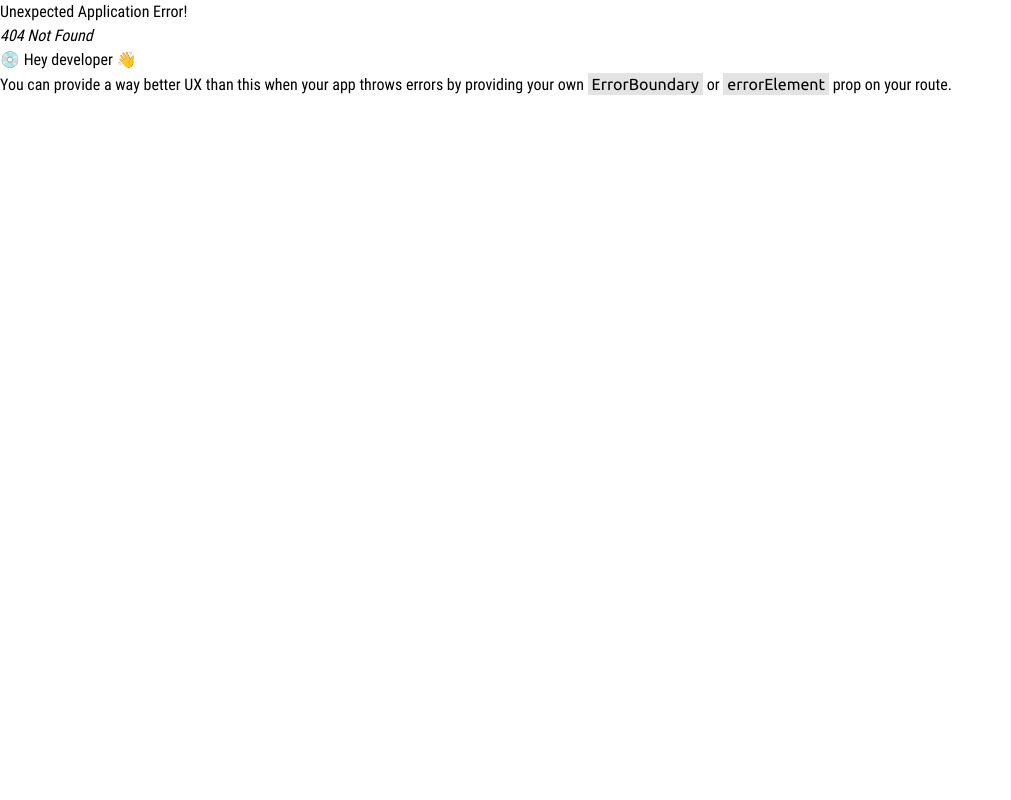
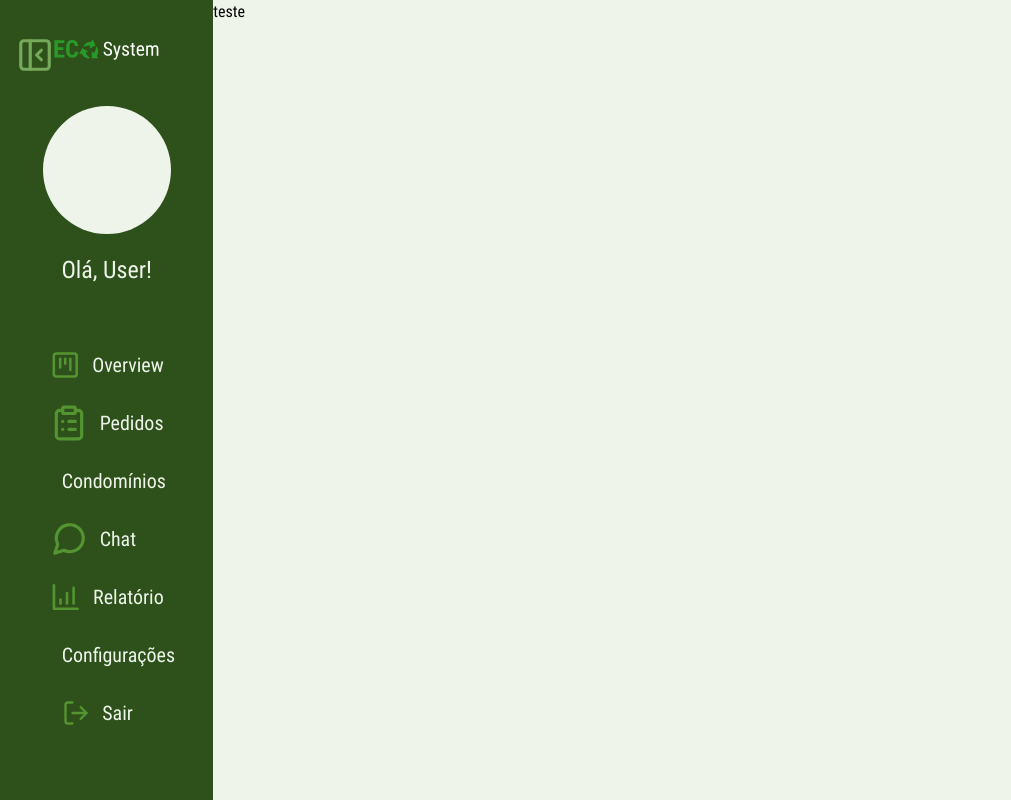
Before and after one commit to projeto-reciclagem/projeto-reciclagem-front, a React (Vite) app: page /cooperativa in a window 1280 px wide. Before the commit this address had no page. Shown: the whole page, without its empty margins (0-1011 px from the left). Built offline with nearby package versions, Linux system fonts and the light colour scheme.

Commit message:
Navbar cooperativa feita!

```diff
--- a/src/Router.tsx
+++ b/src/Router.tsx
@@ -2,6 +2,7 @@ import { createBrowserRouter, RouterProvider } from 'react-router-dom'
 import Home from './pages/home/Home'
 import Login from './pages/login/Login'
 import QuemSomos from './pages/quem-somos/QuemSomos'
+import Cooperativa from './pages/cooperativa/Cooperativa'
 
 // !!! Aqui é onde vamos adicionar tudo que vai vir de Rotas de navegação
 // entre páginas do nosso projeto !!!
@@ -18,6 +19,10 @@ const routes = createBrowserRouter([
     path: '/acesso',
     element: <Login />,
   },
+  {
+    path: '/cooperativa',
+    element: <Cooperativa />,
+  },
 ])
 
 export function Router() {
--- /dev/null
+++ b/src/components/DashCooperativa/LayoutCooperativa.tsx
@@ -0,0 +1,115 @@
+import logo from '@/assets/eco-system-logo.svg'
+import {
+  BarChart4,
+  Building,
+  ClipboardList,
+  Cog,
+  KanbanSquare,
+  LogOut,
+  MessageCircle,
+  PanelLeft,
+  PanelLeftClose,
+} from 'lucide-react'
+import { useState } from 'react'
+
+interface LayoutCooperativaProps {
+  children: React.ReactNode
+}
+
+export function LayoutCooperativa({ children }: LayoutCooperativaProps) {
+  const [menuus, setMenu] = useState(true)
+
+  const toggleMenu = () => {
+    setMenu(!menuus)
+  }
+
+  return (
+    <>
+      <div className="flex">
+        <nav
+          className={`relative flex h-screen w-2/12 flex-col items-center gap-10 bg-moss-green-800 pt-8 transition-all duration-150
+          ${!menuus ? 'left-[-238px] ' : 'left-0'}`}
+        >
+          {/* Logo */}
+          <img src={logo} alt="" className="w-6/12" />
+          {/* Foto e nome do usuário */}
+          <div className="flex w-11/12 flex-col items-center gap-5 pb-5">
+            <div className="h-32 w-32 rounded-full bg-moss-green-50" />
+            <p className="text-2xl text-moss-green-50">Olá, User!</p>
+          </div>
+          {/* Menu */}
+          <div className="flex h-[30vh] w-11/12">
+            <ul className="mx-auto flex w-7/12 flex-col justify-between gap-5">
+              <li className="flex items-center gap-3 text-xl text-moss-green-50">
+                <KanbanSquare size={38} className="text-moss-green-500" />
+                <p className="navbar-item relative cursor-pointer transition-all duration-100 hover:translate-x-2">
+                  Overview
+                </p>
+              </li>
+              <li className="flex items-center gap-3 text-xl text-moss-green-50">
+                <ClipboardList size={38} className="text-moss-green-500" />
+                <p className="navbar-item relative cursor-pointer transition-all duration-100 hover:translate-x-2">
+                  Pedidos
+                </p>
+              </li>
+              <li className="flex items-center gap-3 text-xl text-moss-green-50">
+                <Building size={38} className="text-moss-green-500" />
+                <p className="navbar-item relative cursor-pointer transition-all duration-100 hover:translate-x-2">
+                  Condomínios
+                </p>
+              </li>
+              <li className="flex items-center gap-3 text-xl text-moss-green-50">
+                <MessageCircle size={38} className="text-moss-green-500" />
+                <p className="navbar-item relative cursor-pointer transition-all duration-100 hover:translate-x-2">
+                  Chat
+                </p>
+              </li>
+              <li className="flex items-center gap-3 text-xl text-moss-green-50">
+                <BarChart4 size={38} className="text-moss-green-500" />
+                <p className="navbar-item relative cursor-pointer transition-all duration-100 hover:translate-x-2">
+                  Relatório
+                </p>
+              </li>
+              <li className="flex items-center gap-3 text-xl text-moss-green-50">
+                <Cog size={38} className="text-moss-green-500" />
+                <p className="navbar-item relative cursor-pointer transition-all duration-100 hover:translate-x-2">
+                  Configurações
+                </p>
+              </li>
+            </ul>
+          </div>
+          {/* Sair */}
+          <div className="mx-auto flex h-[50vh] w-5/12 items-center">
+            <p className="flex items-center gap-3 text-xl text-moss-green-50">
+              <LogOut size={28} className="text-moss-green-500" />
+              <p className="navbar-item relative cursor-pointer transition-all duration-100 hover:translate-x-2">
+                Sair
+              </p>
+            </p>
+          </div>
+          {/* Menu Toggle */}
+        </nav>
+        <div className="absolute left-4 top-9 z-10" onClick={toggleMenu}>
+          {menuus ? (
+            <PanelLeftClose
+              size={38}
+              className={`cursor-pointer text-moss-green-400 transition-all duration-150`}
+            />
+          ) : (
+            <PanelLeft
+              size={38}
+              className={`cursor-pointer text-moss-green-400 transition-all duration-150`}
+            />
+          )}
+        </div>
+        <main
+          className={`absolute h-screen bg-moss-green-50 transition-all duration-150 ${
+            !menuus ? 'left-[4%] w-full' : 'left-[16.666667%] w-10/12'
+          }`}
+        >
+          {children}
+        </main>
+      </div>
+    </>
+  )
+}
--- /dev/null
+++ b/src/pages/cooperativa/Cooperativa.tsx
@@ -0,0 +1,11 @@
+import { LayoutCooperativa } from '../../components/DashCooperativa/LayoutCooperativa'
+
+export default function Cooperativa() {
+  return (
+    <>
+      <LayoutCooperativa>
+        <p>teste</p>
+      </LayoutCooperativa>
+    </>
+  )
+}
--- a/src/styles/keyframe.css
+++ b/src/styles/keyframe.css
@@ -99,3 +99,33 @@
     border-bottom: 2px solid #CADEBF;
     transition: all 300ms ease-in-out;
 }
+
+.navbar-item::before {
+    content: '';
+    position: absolute;
+    bottom: 0;
+    width: 0%;
+    height: 40px;
+    border-bottom: 2px solid #4C872D;
+    transition: all 300ms ease-in-out;
+}
+
+.navbar-item:hover::before {
+    width: 80%;
+    animation: tess 250ms ease-in-out;
+}
+
+@keyframes tess {
+    0% {
+        width: 0%;
+    }
+
+    50% {
+        width: 100%;
+    }
+
+    100% {
+        width: 80%;
+        border-bottom: 2px solid #4C872D;
+    }
+}
```
Also changed, not shown: src/assets/img/overview-icon-white.svg (added), src/assets/img/overview-icon.svg (added).
